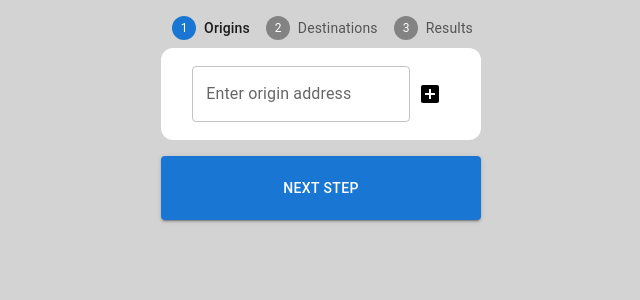
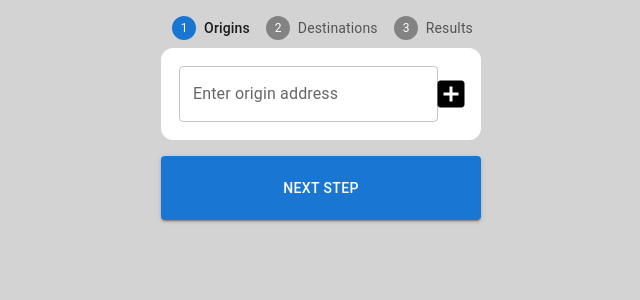
Before and after one commit to HJain01/SnailTrail, a React (Create React App) app: page / in a window 1280 px wide. Shown: the top 300 px of the page, without its empty margins (319-959 px from the left). Built offline with nearby package versions, Linux system fonts and the light colour scheme.

Commit message:
changing address list from flexbox to grid

```diff
--- a/src/components/AddressesList.css
+++ b/src/components/AddressesList.css
@@ -1,3 +1,10 @@
+.column-flex {
+    width: 100%;
+    display: flex;
+    flex-direction: column;
+    justify-items: center;
+}
+
 .rounded-border {
     border-radius: .75rem;
     border: 2px solid white;
@@ -5,41 +12,53 @@
     background-color: white;
 }
 
-.column-flex {
-    display: flex;
-    flex-direction: column;
+.input-grid {
+    display: grid;
+    grid-template-areas:
+    "a a a a a a a a b"
+    "c c c c c c c c c";
+    justify-items: center;
     align-items: center;
 }
 
-.vertical-align {
-    display: flex;
-    align-items: center;
+.area-a {
+    grid-area: a;
+}
+
+.area-b {
+    grid-area: b;
+}
+
+.area-c {
+    grid-area: c;
 }
 
 .icon {
-    margin: 0 .5rem;
+    scale: 1.5;
+    justify-self: end;
 }
 
 .addresses-box {
-    width: 17vw;
+    width: 100%;
 }
 
 .validation-error {
     color: red;
+    margin-bottom: 0;
 }
 
 .list-margin {
-    margin-top: .5vh;
+    margin-top: .5rem;
 }
 
 .address-item {
     border-radius: .75rem;
     border: 2px solid white;
     background-color: white;
-    height: 3.5vw;
-    margin-bottom: 1vh;
+    height: auto;
+    margin-bottom: 1rem;
 }
 
 .address {
-    margin-left: 1vw;
+    word-break: break-word;
 }
--- a/src/components/AddressesList.tsx
+++ b/src/components/AddressesList.tsx
@@ -1,4 +1,4 @@
-import {List, ListItem, TextField} from "@mui/material";
+import {List, ListItem, ListItemText, TextField} from "@mui/material";
 import "./AddressesList.css"
 import {useDispatch, useSelector} from "react-redux";
 import {add, getOrigins, remove} from "../store/slices/originsSlice";
@@ -36,20 +36,18 @@ export default function AddressesList(props: any) {
     }
 
     return (
-        <div>
-            <div className="rounded-border column-flex">
-                <div className="vertical-align">
-                    <TextField className="addresses-box"
+        <div className="column-flex">
+            <div className="rounded-border input-grid">
+                <TextField className="addresses-box area-a"
                            label={textBoxPlaceholder}
                            value={origin}
                            onChange={(e) => {
                                setOrigin(e.target.value);
                            }}
                            data-testid="address-input" onKeyDown={onEnterPress}/>
-                    <AddBoxIcon className="icon" onClick={addOrigin} data-testid="add-address-button" />
-                </div>
+                <AddBoxIcon className="icon area-b" onClick={addOrigin} data-testid="add-address-button" />
                 {showError
-                    ? <p data-testid="error" className="validation-error">Type in address</p>
+                    ? <p data-testid="error" className="validation-error area-c">Type in address</p>
                     : null
                 }
             </div>
@@ -57,9 +55,15 @@ export default function AddressesList(props: any) {
                 {originsList.map((address: string, index: number) => {
                     return(
                         <ListItem key={index} className="address-item" secondaryAction={
-                            <DeleteIcon onClick={() => deleteAddress(index)} data-testid={`delete-${index}`} />
+                            <DeleteIcon
+                                onClick={() => deleteAddress(index)}
+                                data-testid={`delete-${index}`}
+                                className="icon"/>
                         }>
-                            <p className="address" data-testid={`address-${index}`}>{address}</p>
+                            <ListItemText
+                                className="address"
+                                data-testid={`address-${index}`}
+                                primary={address} />
                         </ListItem>
                     )
                 })}
```
Lines whose indentation alone changed are shown as unchanged.
